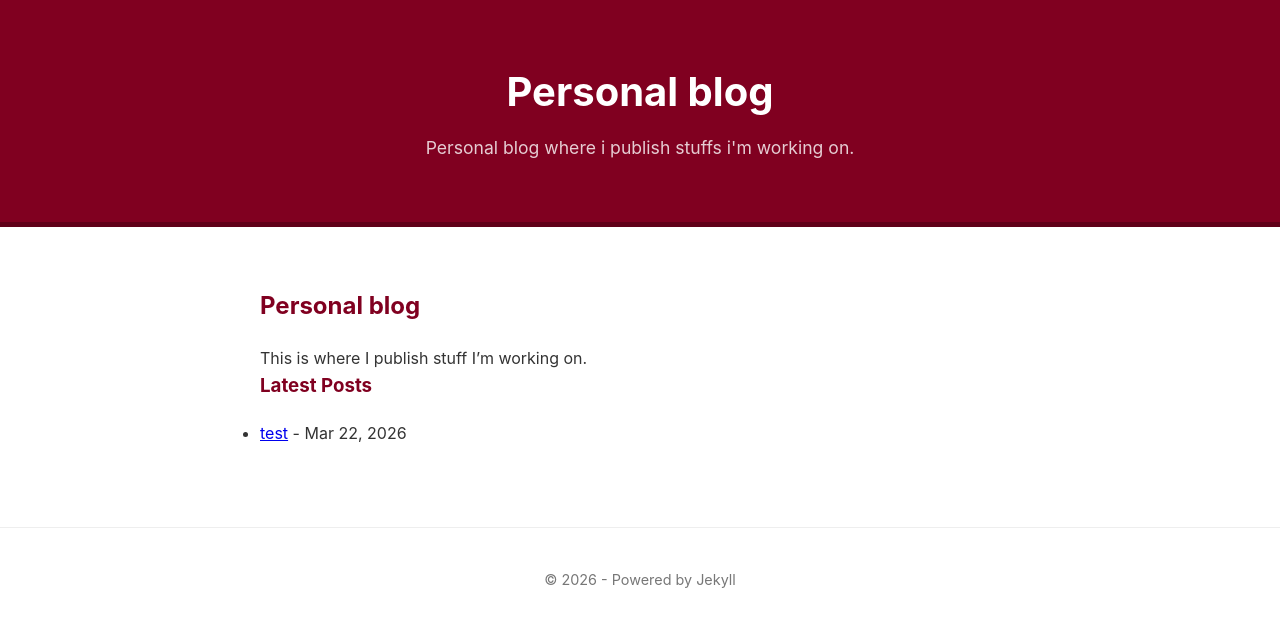
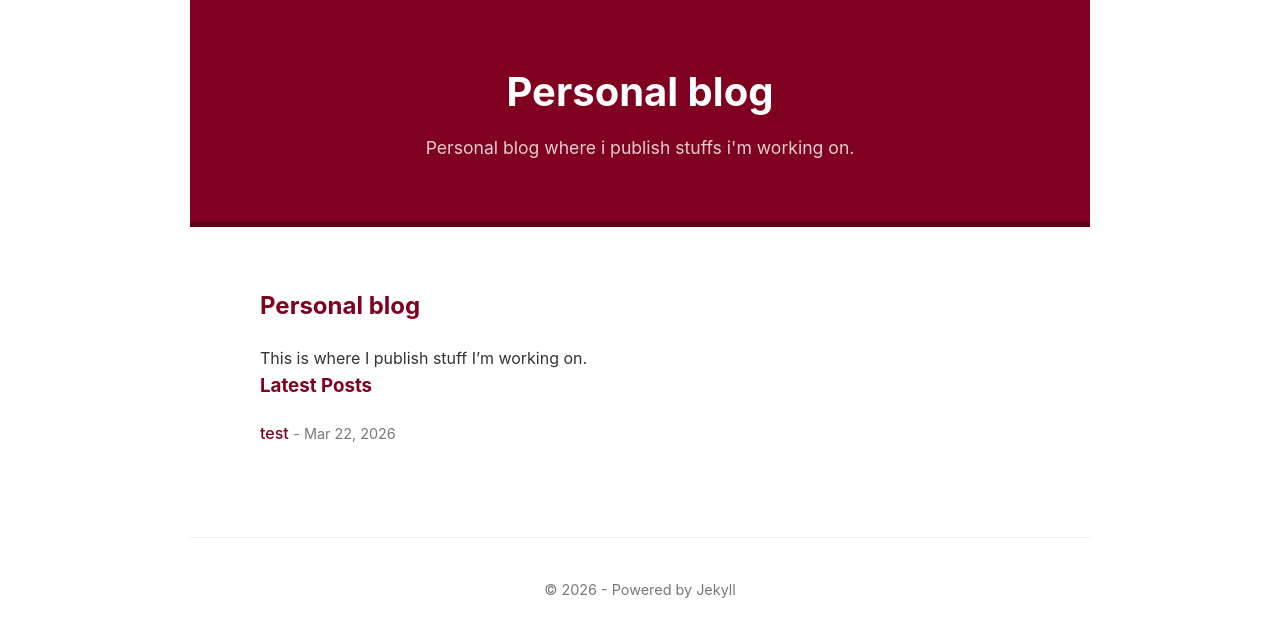
Before and after one commit to davidenetti/davidenetti.github.io, a Jekyll site: the page built from index.md, in a window 1280 px wide. Shown: the top 637 px of the page. Built offline with Jekyll 4.4.1, drawn with Linux system fonts in a browser that asks for light colours.

Commit message:
Add styles for content section in style.css

```diff
--- a/assets/css/style.css
+++ b/assets/css/style.css
@@ -61,3 +61,32 @@ h2, h3 {
     font-size: 0.9rem;
     color: #777;
 }
+
+.content ul {
+    list-style: none;
+    padding: 0;
+}
+
+.content li {
+    margin-bottom: 10px;
+}
+
+.content a {
+    text-decoration: none;
+    color: #800020;
+    font-weight: 500;
+}
+
+.content a:hover {
+    text-decoration: underline;
+}
+
+.content span {
+    color: #777;
+    font-size: 0.9rem;
+}
+
+body {
+    max-width: 900px;
+    margin: 0 auto;
+}
```
